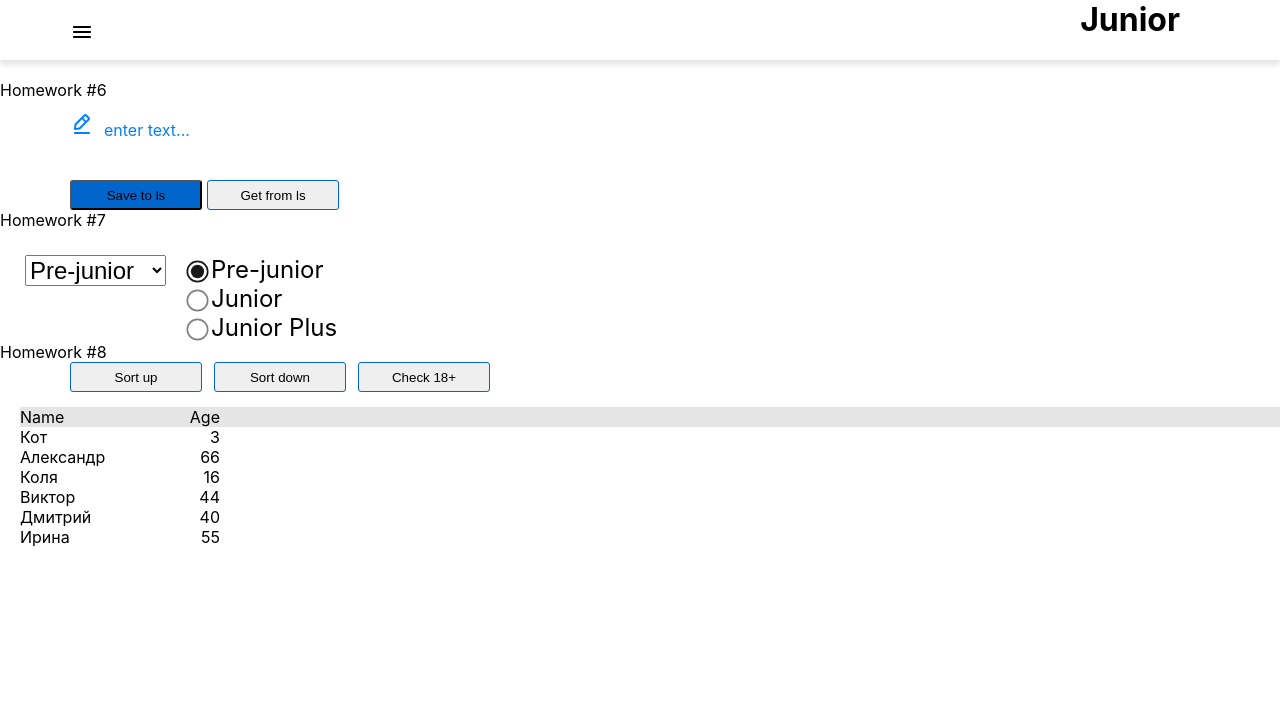
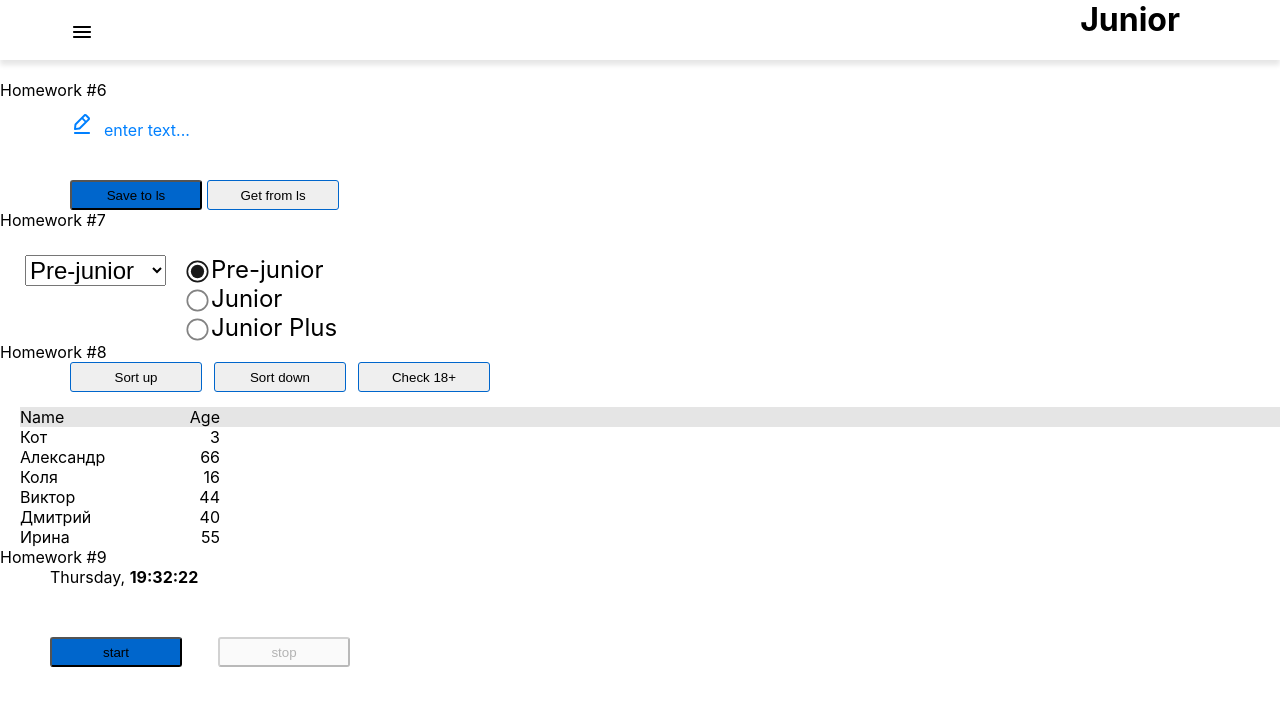
Before and after one commit to NovikovRomanV/hws2, a React (Create React App) app: page /#/junior in a window 1280 px wide. Shown: the top 706 px of the page. Built offline with nearby package versions, Linux system fonts and the light colour scheme.

Commit message:
Homework 9 finish

```diff
--- a/src/s2-homeworks/hw05/pages/Junior.tsx
+++ b/src/s2-homeworks/hw05/pages/Junior.tsx
@@ -2,7 +2,7 @@ import React from 'react'
 import HW6 from '../../hw06/HW6'
 import HW7 from '../../hw07/HW7'
 import HW8 from '../../hw08/HW8'
-// import HW9 from '../../hw09/HW9'
+import HW9 from '../../hw09/HW9'
 
 function Junior() {
     return (
@@ -10,7 +10,7 @@ function Junior() {
             <HW6 />
             <HW7 />
             <HW8 />
-            {/*<HW9 />*/}
+            <HW9 />
         </div>
     )
 }
--- a/src/s2-homeworks/hw09/Clock.module.css
+++ b/src/s2-homeworks/hw09/Clock.module.css
@@ -1,14 +1,33 @@
 .buttonsContainer {
+    margin-left: 25px;
+    display: flex;
+ width: 300px;
+    justify-content: space-between;
 }
 
+.buttonsContainer :hover {
+    width: 132px;
+
+}
+
+
 .clock {
+    margin-left: 25px;
 }
 
 .watch {
+    margin-left: 25px;
+}
+
+.watch :hover {
+    cursor: pointer
 }
 
 .watch strong {
 }
 
 .more {
+    margin-bottom: 15px;
+    margin-top: 15px;
+    margin-left: 25px;
 }
--- a/src/s2-homeworks/hw09/Clock.tsx
+++ b/src/s2-homeworks/hw09/Clock.tsx
@@ -4,35 +4,44 @@ import {restoreState} from '../hw06/localStorage/localStorage'
 import s from './Clock.module.css'
 
 function Clock() {
-    const [timerId, setTimerId] = useState<number | undefined>(undefined)
+    const [timerId, setTimerId] = useState<number|undefined>(undefined)
     // for autotests // не менять // можно подсунуть в локалСторэдж нужную дату, чтоб увидеть как она отображается
     const [date, setDate] = useState<Date>(new Date(restoreState('hw9-date', Date.now())))
     const [show, setShow] = useState<boolean>(false)
-
+console.log(date)
     const start = () => {
         // пишут студенты // запустить часы (должно отображаться реальное время, а не +1)
         // сохранить ид таймера (https://learn.javascript.ru/settimeout-setinterval#setinterval)
+        let idInt = setInterval(()=>setDate(new Date()), 1000)
+        setTimerId(Number(idInt))
 
     }
 
     const stop = () => {
         // пишут студенты // поставить часы на паузу, обнулить ид таймера (timerId <- undefined)
-
+        clearInterval(timerId)
+        setTimerId(undefined)
     }
 
     const onMouseEnter = () => { // пишут студенты // показать дату если наведена мышка
-
+        setShow(true)
     }
     const onMouseLeave = () => { // пишут студенты // спрятать дату если мышка не наведена
+        setShow(false)
+    }
+    const formatter = new Intl.DateTimeFormat("en-US", { month: "long"} );
+    const formatterTime = new Intl.DateTimeFormat("rus", { minute: 'numeric', hour:'numeric', second: "numeric"} );
+    const formatterDay =  new Intl.DateTimeFormat("en-US",{weekday: 'long'})
+    const formatterDate = new Intl.DateTimeFormat("ru", {day: "numeric", month: "numeric", year: "numeric"})
+    // const stringTime = 'date->time' || <br/> // часы24:минуты:секунды (01:02:03)/(23:02:03)/(24:00:00)/(00:00:01) // пишут студенты
+    // const stringDate = 'date->date' || <br/> // день.месяц.год (01.02.2022) // пишут студенты, варианты 01.02.0123/01.02.-123/01.02.12345 не рассматриваем
+    const stringTime = formatterTime.format(date)
+    const stringDate = formatterDate.format(date)
+    // день недели на английском, месяц на английском (https://learn.javascript.ru/intl#intl-datetimeformat)
 
-    }
+    const stringDay = formatterDay.format(date) || <br/> // пишут студенты
+    const stringMonth = formatter.format(date) || <br/> // пишут студенты
 
-    const stringTime = 'date->time' || <br/> // часы24:минуты:секунды (01:02:03)/(23:02:03)/(24:00:00)/(00:00:01) // пишут студенты
-    const stringDate = 'date->date' || <br/> // день.месяц.год (01.02.2022) // пишут студенты, варианты 01.02.0123/01.02.-123/01.02.12345 не рассматриваем
-
-    // день недели на английском, месяц на английском (https://learn.javascript.ru/intl#intl-datetimeformat)
-    const stringDay = 'date->day' || <br/> // пишут студенты
-    const stringMonth = 'date->month' || <br/> // пишут студенты
 
     return (
         <div className={s.clock}>
@@ -44,7 +53,7 @@ function Clock() {
             >
                 <span id={'hw9-day'}>{stringDay}</span>,{' '}
                 <span id={'hw9-time'}>
-                    <strong>{stringTime}</strong>
+                    <strong >{stringTime}</strong>
                 </span>
             </div>
 
@@ -66,14 +75,14 @@ function Clock() {
             <div className={s.buttonsContainer}>
                 <SuperButton
                     id={'hw9-button-start'}
-                    disabled={true} // пишут студенты // задизэйблить если таймер запущен
+                    disabled={!!timerId && true} // пишут студенты // задизэйблить если таймер запущен
                     onClick={start}
                 >
                     start
                 </SuperButton>
                 <SuperButton
                     id={'hw9-button-stop'}
-                    disabled={true} // пишут студенты // задизэйблить если таймер не запущен
+                    disabled={!timerId && true} // пишут студенты // задизэйблить если таймер не запущен
                     onClick={stop}
                 >
                     stop
```
